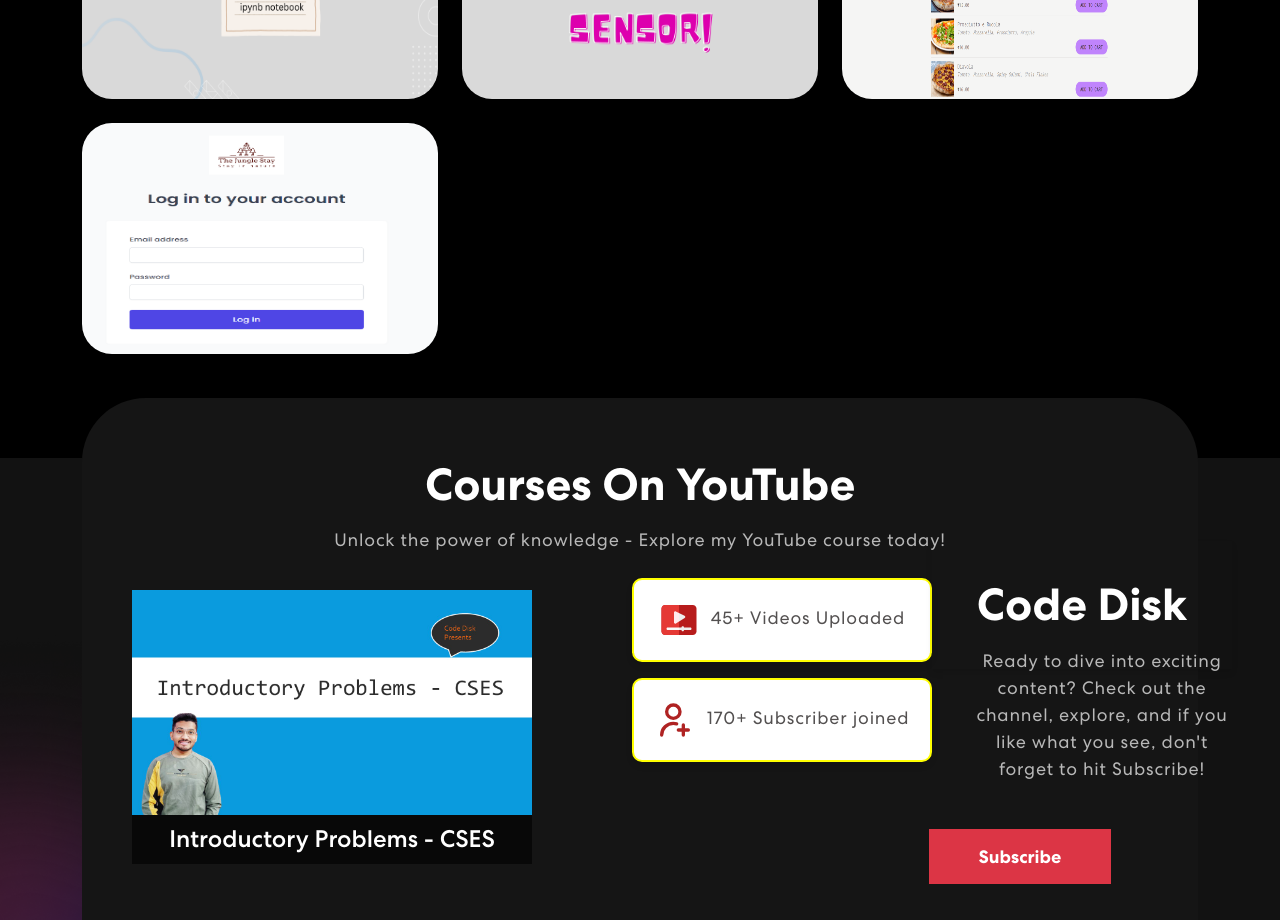
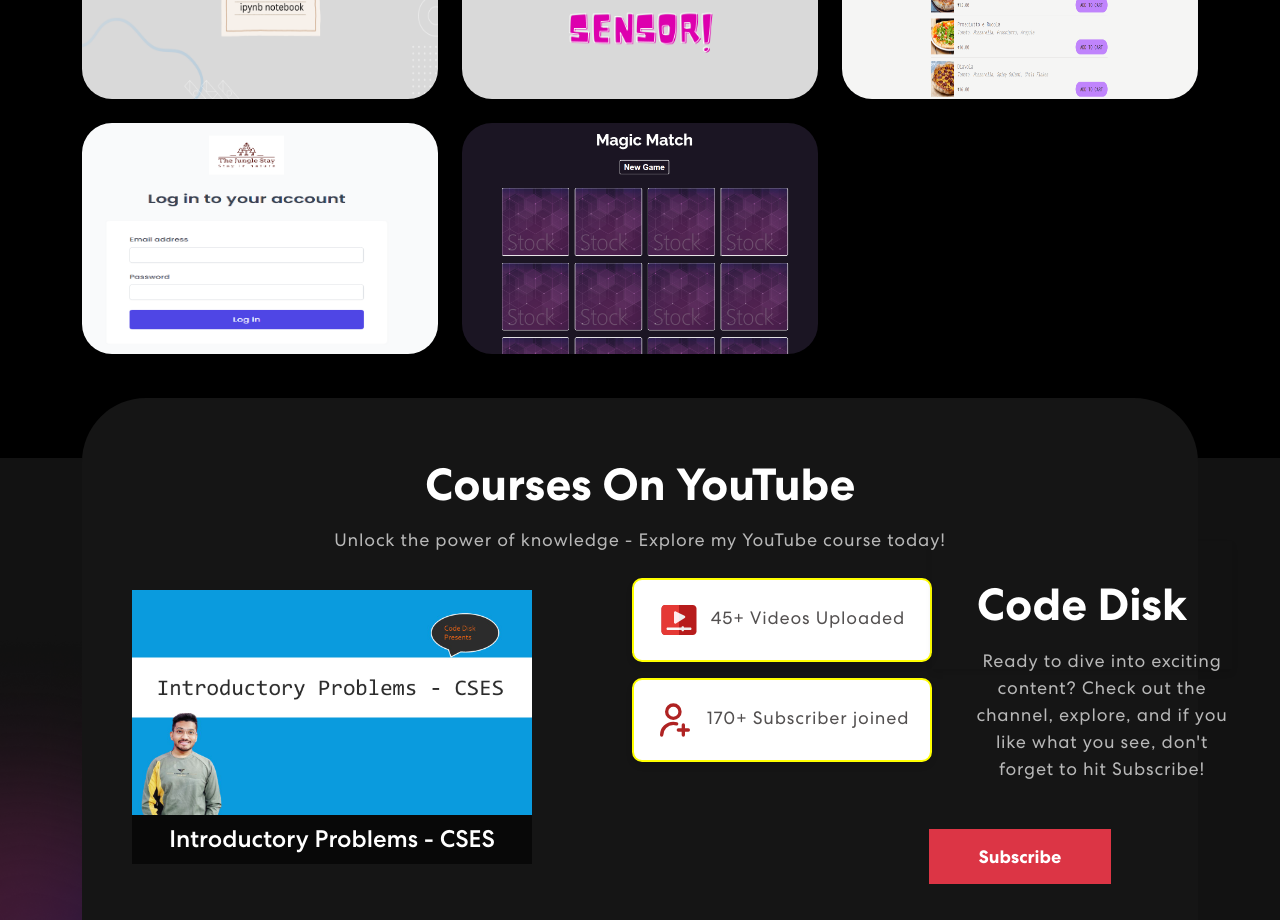
Before and after one commit to divyuk/divyanshu-kesarwani, a React (Create React App) app: page / in a window 1280 px wide. Shown: the part 3420-4340 px from the top of the page. Built offline with nearby package versions, Linux system fonts and the light colour scheme; no server answers.

Commit message:
Added magic Game

```diff
--- a/src/components/Projects.js
+++ b/src/components/Projects.js
@@ -9,6 +9,7 @@
 import sensor from "../assets/img/sensor.png";
 import pizzaApp from "../assets/img/pizzaApp.png";
 import jungleStay from "../assets/img/jungleStay.png";
+import memorygamemagic from "../assets/img/magicMatch.png";
 
 import colorSharp2 from "../assets/img/color-sharp2.png";
 import "animate.css";
@@ -73,6 +74,14 @@
       type: "React",
       live: "https://the-jungle-stay.vercel.app/",
       github: "https://github.com/divyuk/the-jungle-stay",
+    },
+    {
+      title: "The Memory  Game",
+      description: "Frontend Development",
+      imgUrl: memorygamemagic,
+      type: "React",
+      live: "https://memorygamemagic.vercel.app/",
+      github: "https://github.com/divyuk/memory-game",
     },
   ];
 
```
Also changed, not shown: src/assets/img/magicMatch.png (added).
